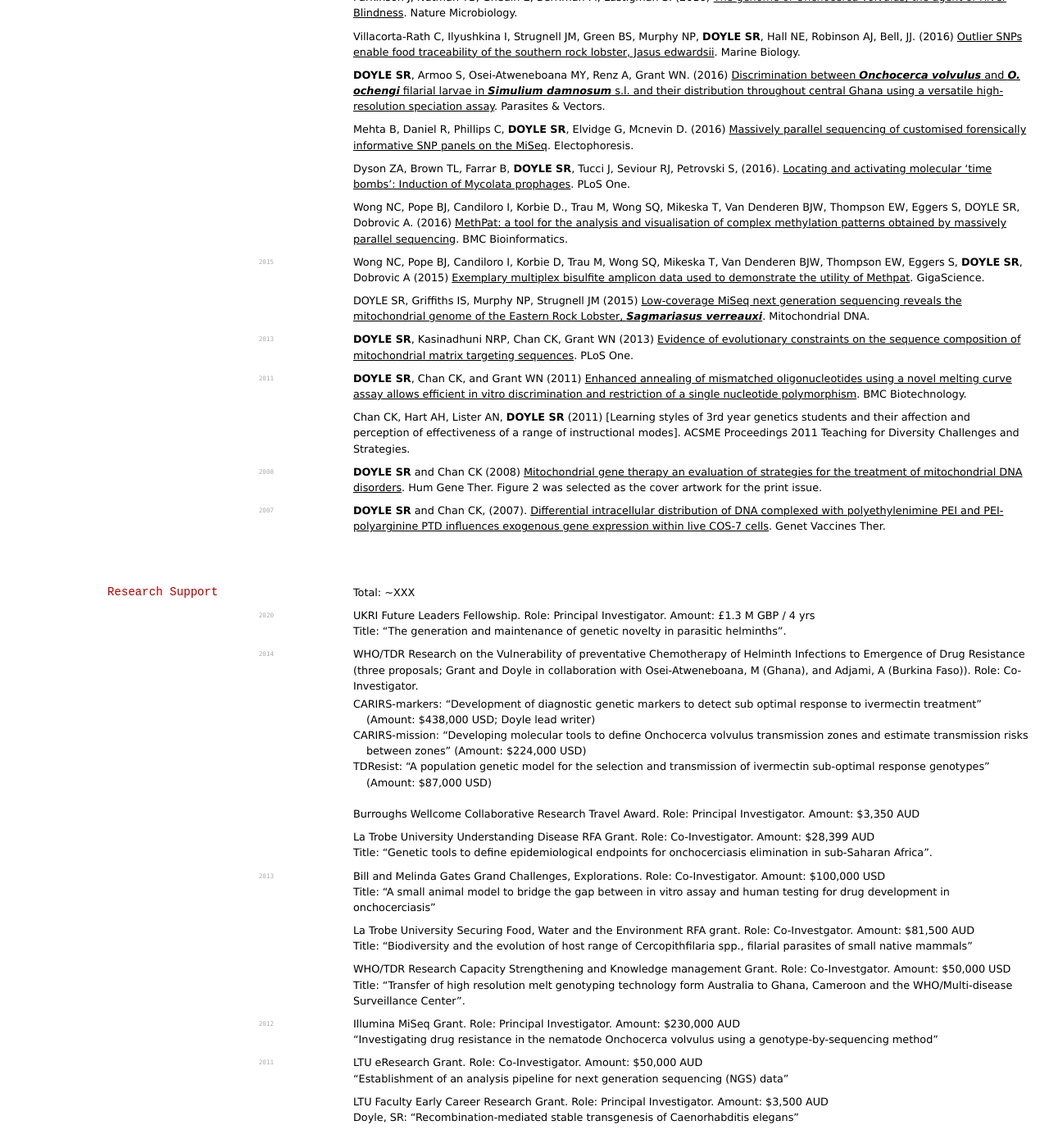
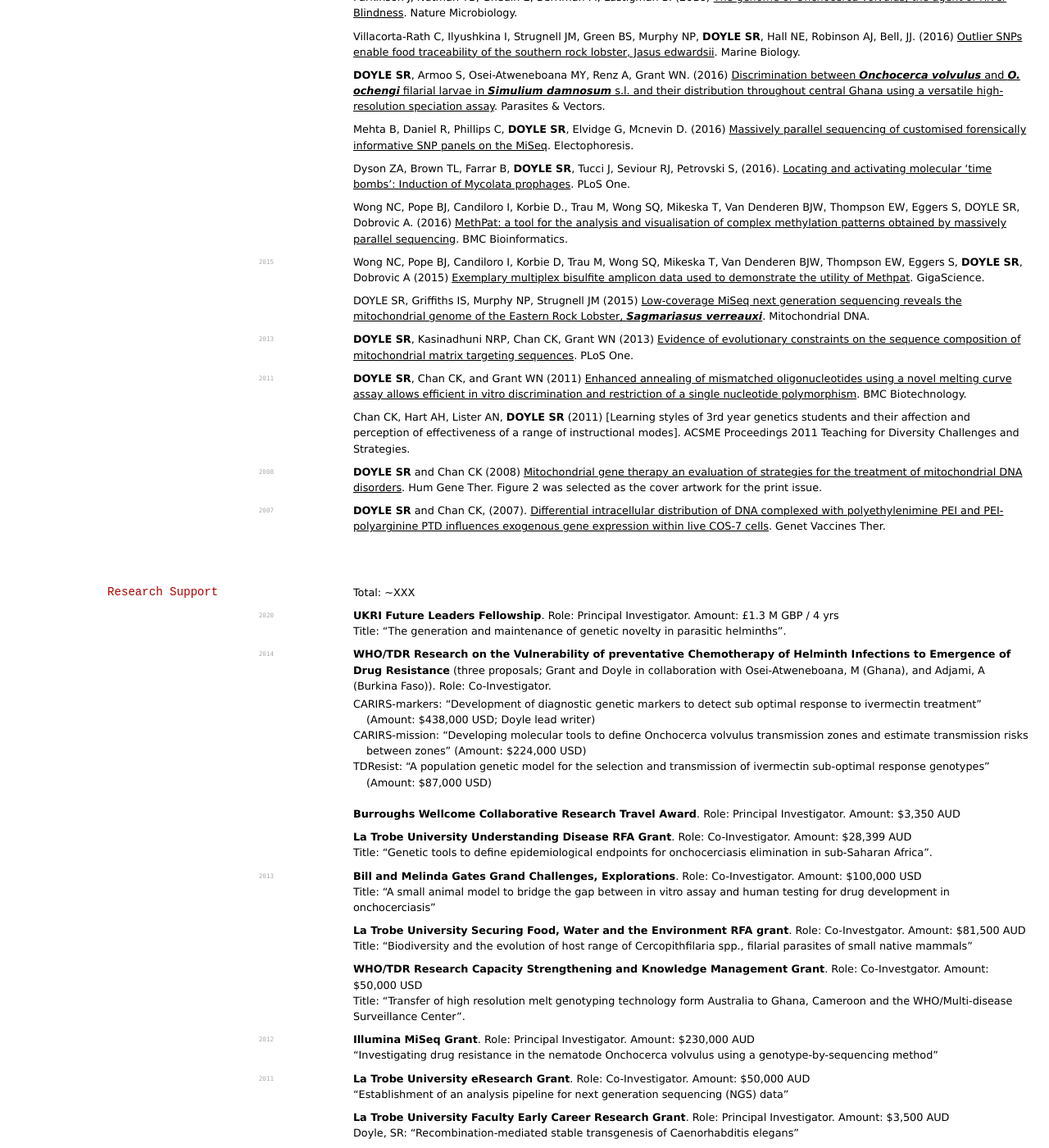
Before and after one commit to elipapa/markdown-cv, a Jekyll site: the page built from index.md, in a window 1280 px wide and 1400 px high, scrolled down 2628 px. Shown: the whole window at 82% size. Built offline with Jekyll 4.4.1, drawn with Linux system fonts in a browser that asks for light colours.

Commit message:
Update index.md

```diff
--- a/index.md
+++ b/index.md
@@ -160,39 +160,39 @@ Chan CK, Hart AH, Lister AN, **DOYLE SR** (2011) [Learning styles of 3rd year ge
 Total: ~XXX
 
 `2020`
-UKRI Future Leaders Fellowship. Role: Principal Investigator. Amount: £1.3 M GBP / 4 yrs
+**UKRI Future Leaders Fellowship**. Role: Principal Investigator. Amount: £1.3 M GBP / 4 yrs
 Title: "The generation and maintenance of genetic novelty in parasitic helminths".
 
 `2014`
-WHO/TDR Research on the Vulnerability of preventative Chemotherapy of Helminth Infections to Emergence of Drug Resistance (three proposals; Grant and Doyle in collaboration with Osei-Atweneboana, M (Ghana), and Adjami, A (Burkina Faso)). Role: Co-Investigator.
+**WHO/TDR Research on the Vulnerability of preventative Chemotherapy of Helminth Infections to Emergence of Drug Resistance** (three proposals; Grant and Doyle in collaboration with Osei-Atweneboana, M (Ghana), and Adjami, A (Burkina Faso)). Role: Co-Investigator.
 - CARIRS-markers: “Development of diagnostic genetic markers to detect sub optimal response to ivermectin treatment” (Amount: $438,000 USD; Doyle lead writer)
 - CARIRS-mission: “Developing molecular tools to define Onchocerca volvulus transmission zones and estimate transmission risks between zones” (Amount: $224,000 USD)
 - TDResist: “A population genetic model for the selection and transmission of ivermectin sub-optimal response genotypes” (Amount: $87,000 USD)
 
-Burroughs Wellcome Collaborative Research Travel Award. Role: Principal Investigator. Amount: $3,350 AUD
+**Burroughs Wellcome Collaborative Research Travel Award**. Role: Principal Investigator. Amount: $3,350 AUD
 
-La Trobe University Understanding Disease RFA Grant. Role: Co-Investigator. Amount: $28,399 AUD
+**La Trobe University Understanding Disease RFA Grant**. Role: Co-Investigator. Amount: $28,399 AUD
 Title: “Genetic tools to define epidemiological endpoints for onchocerciasis elimination in sub-Saharan Africa”.
 
 `2013`
-Bill and Melinda Gates Grand Challenges, Explorations. Role: Co-Investigator. Amount: $100,000 USD
+**Bill and Melinda Gates Grand Challenges, Explorations**. Role: Co-Investigator. Amount: $100,000 USD
 Title: “A small animal model to bridge the gap between in vitro assay and human testing for drug development in onchocerciasis”
 
-La Trobe University Securing Food, Water and the Environment RFA grant. Role: Co-Investgator. Amount: $81,500 AUD
+**La Trobe University Securing Food, Water and the Environment RFA grant**. Role: Co-Investgator. Amount: $81,500 AUD
 Title: “Biodiversity and the evolution of host range of Cercopithfilaria spp., filarial parasites of small native mammals”
 
-WHO/TDR Research Capacity Strengthening and Knowledge management Grant. Role: Co-Investgator. Amount: $50,000 USD
+**WHO/TDR Research Capacity Strengthening and Knowledge Management Grant**. Role: Co-Investgator. Amount: $50,000 USD
 Title: “Transfer of high resolution melt genotyping technology form Australia to Ghana, Cameroon and the WHO/Multi-disease Surveillance Center”.
 
 `2012`
-Illumina MiSeq Grant. Role: Principal Investigator. Amount: $230,000 AUD
+**Illumina MiSeq Grant**. Role: Principal Investigator. Amount: $230,000 AUD
 “Investigating drug resistance in the nematode Onchocerca volvulus using a genotype-by-sequencing method”
 
 `2011`
-LTU eResearch Grant. Role: Co-Investigator. Amount: $50,000 AUD
+**La Trobe University eResearch Grant**. Role: Co-Investigator. Amount: $50,000 AUD
 “Establishment of an analysis pipeline for next generation sequencing (NGS) data”
 
-LTU Faculty Early Career Research Grant. Role: Principal Investigator. Amount: $3,500 AUD
+**La Trobe University Faculty Early Career Research Grant**. Role: Principal Investigator. Amount: $3,500 AUD
 Doyle, SR: “Recombination-mediated stable transgenesis of Caenorhabditis elegans”
 
 
```
